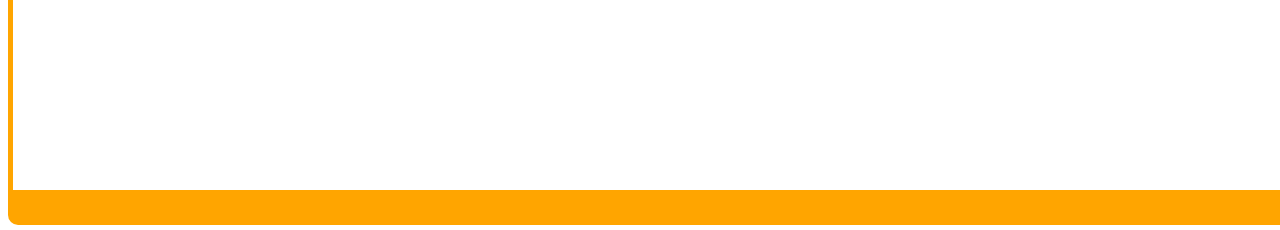
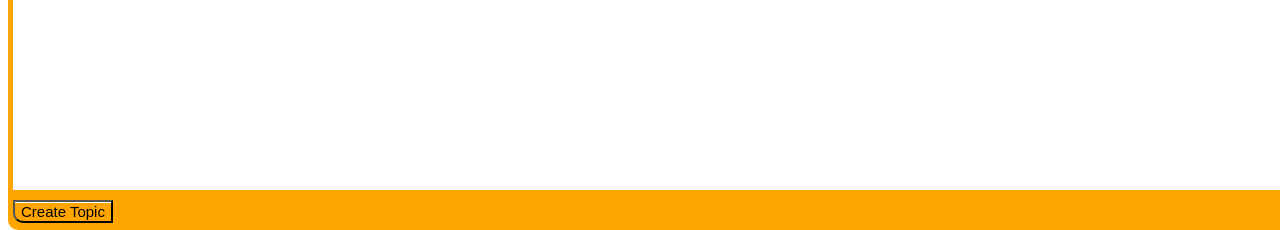
Before and after one commit to Kevin423/BasDeM, a PHP site: page / in a window 1280 px wide. Shown: the part 593-823 px from the top of the page. Run offline with PHP 8.4, Linux system fonts and the light colour scheme; data comes from the database, SQL or seed files in the repository; some libraries are stand-ins or nearby versions.

Commit message:
new button skins an minor graphic changes

```diff
--- a/www/basdem.js
+++ b/www/basdem.js
@@ -97,7 +97,9 @@
         }
 
         switch ( Memplex.layer ) {
-            case 1: break;
+            case 1: this.createButton("Create Topic", function() {
+                        Create.create(1,"Topic");
+                    }); break;
             case 2:
                 this.createButton("Create Issue", function() {
                     Create.create(3,"Issue");
@@ -124,7 +126,7 @@
     };
 
     this.createButton = function(name, handler) {
-        $("<button>" + name + "</button>").click(handler).appendTo(this.footer);
+        $("<button class=\"buttonCreate\">" + name + "</button>").click(handler).appendTo(this.footer);
     }
 
     this.clear = function() {
@@ -253,13 +255,13 @@
 
         tr = $("<tr>").appendTo(table);
         $("<td>Description</td>").appendTo(tr);
-        $("<td><textarea name=\"description\" rows=\"20\" cols=\"50\"></td>").appendTo(tr);
+        $("<textarea name=\"description\" rows=\"20\" cols=\"50\">").appendTo(tr);
 
         tr = $("<tr>").appendTo(table);
         $("<td>&nbsp;</td>").appendTo(tr);
         var td = $("<td>").appendTo(tr);
-        $("<button>Create " + text + "</button>").click(this.submit).appendTo(td);
-        $("<button>Cancel</button>").click(this.destroy).appendTo(td);
+        $("<button class=\"button\">Create " + text + "</button>").click(this.submit).appendTo(td);
+        $("<button class=\"button\">Cancel</button>").click(this.destroy).appendTo(td);
     }
 
     this.submit = function() {
@@ -291,7 +293,6 @@
                 }
         });
 
-
         this.form = $("<div id=\"CreateArgument\" class=\"form\">").appendTo("body");
 
         $("<h3>Create Argument</h3>").appendTo(this.form);
@@ -322,8 +323,8 @@
         tr = $("<tr>").appendTo(table);
         $("<td>&nbsp;</td>").appendTo(tr);
         var td = $("<td>").appendTo(tr);
-        $("<button>Create Argument</button>").click(this.submit).appendTo(td);
-        $("<button>Cancel</button>").click(this.destroy).appendTo(td);
+        $("<button class=\"button\">Create Argument</button>").click(this.submit).appendTo(td);
+        $("<button class=\"button\">Cancel</button>").click(this.destroy).appendTo(td);
     }
 
     this.submit = function() {
--- a/www/index.css
+++ b/www/index.css
@@ -47,7 +47,7 @@
     border-radius: 0 0 10px 10px;
     padding: 5px;
     width: 100%;
-    height: 20px;
+    height: 25px;
     background: orange;
 }
 .clear {
@@ -73,8 +73,10 @@
     top: 100px;
     left: 50%;
     width: 500px;
+    padding: 10px;
     margin-left: -250px;
     background: lightgrey;
+    border-radius: 30px 30px 30px 30px;
 }
 .title {
     font-weight: bold;
@@ -82,6 +84,54 @@
 .back {
     float: right;
 }
+.button {
+	-moz-box-shadow:inset 0px 1px 0px 0px #ffffff;
+	-webkit-box-shadow:inset 0px 1px 0px 0px #ffffff;
+	box-shadow:inset 0px 1px 0px 0px #ffffff;
+	background:-webkit-gradient( linear, left top, left bottom, color-stop(0.05, #ededed), color-stop(1, #dfdfdf) );
+	background:-moz-linear-gradient( center top, #ededed 5%, #dfdfdf 100% );
+	filter:progid:DXImageTransform.Microsoft.gradient(startColorstr='#ededed', endColorstr='#dfdfdf');
+	background-color:#ededed;
+	-moz-border-radius:6px;
+	-webkit-border-radius:6px;
+	border-radius:6px;
+	border:1px solid #dcdcdc;
+	display:inline-block;
+	color:#777777;
+	font-family:arial;
+	font-size:15px;
+	font-weight:bold;
+	padding:6px 24px;
+	text-decoration:none;
+	text-shadow:1px 1px 0px #ffffff;
+}.button:hover {
+	background:-webkit-gradient( linear, left top, left bottom, color-stop(0.05, #dfdfdf), color-stop(1, #ededed) );
+	background:-moz-linear-gradient( center top, #dfdfdf 5%, #ededed 100% );
+	filter:progid:DXImageTransform.Microsoft.gradient(startColorstr='#dfdfdf', endColorstr='#ededed');
+	background-color:#dfdfdf;
+}.button:active {
+	position:relative;
+	top:1px;
+}
+.buttonCreate {
+	-moz-box-shadow: inset 0px 1px 0px 0px #ffffff;
+	-webkit-box-shadow: inset 0px 1px 0px 0px #ffffff;
+	box-shadow: inset 0px 1px 0px 0px #ffffff;
+	background-color: orange;
+	display: inline-block;
+	color: black;
+	font-size: 15px;
+    border-radius: 0px 0px 0px 10px;
+}.buttonCreate:hover {
+	background-color: #FFCC00;
+}.buttonCreate:active {
+	position:relative;
+	top:1px;
+}
 td {
     text-align: top;
 }
+a:link{color:#000;}
+a:visited{color:#ff0;}
+a:hover{color: blue; text-decoration:underline;}
+a:active{color:#f00;}
```
